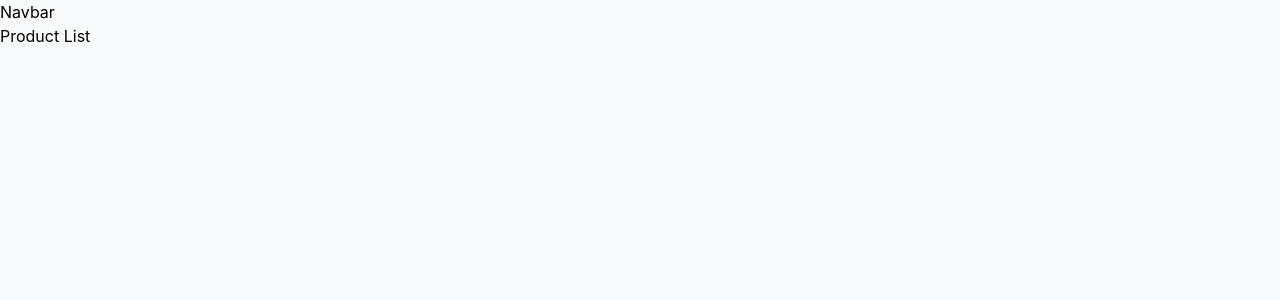
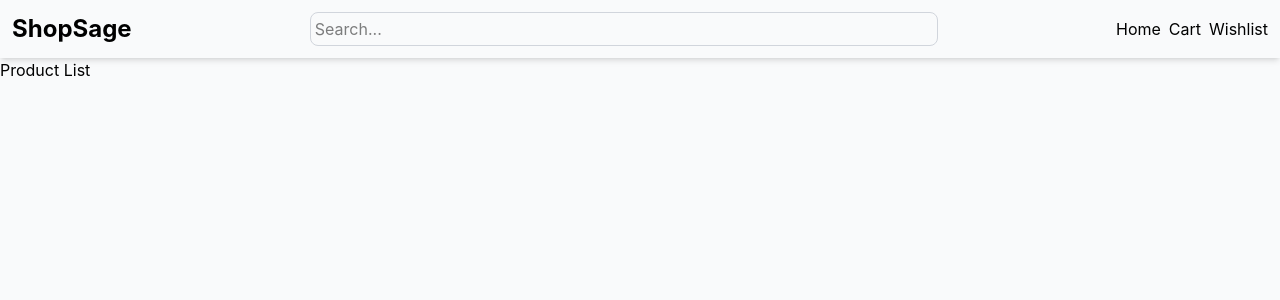
Before and after one commit to AnveshRamelli/shop-sage, a React (Vite) app in the folder shop-sage/: page / in a window 1280 px wide. Shown: the top 300 px of the page. Built offline with nearby package versions, Linux system fonts and the light colour scheme.

Commit message:
feat: added basic navbar

```diff
--- a/shop-sage/src/components/navbar.tsx
+++ b/shop-sage/src/components/navbar.tsx
@@ -1,6 +1,16 @@
+import { Link } from "react-router-dom"
+
 const Navbar = () => {
   return (
-    <div>Navbar</div>
+    <nav className="flex justify-between items-center p-3 shadow-md ">
+      <h1 className="text-2xl font-bold ">ShopSage</h1>
+      <input type="text" placeholder="Search..." className="border border-gray-300 rounded-lg p-1 w-1/2"/>
+      <ul className="flex gap-2">
+        <Link to="/"><li>Home</li></Link>
+        <Link to="/cart"><li>Cart</li></Link>
+        <Link to="/wishlist"><li>Wishlist</li></Link>
+      </ul>
+    </nav>
   )
 }
 
```
